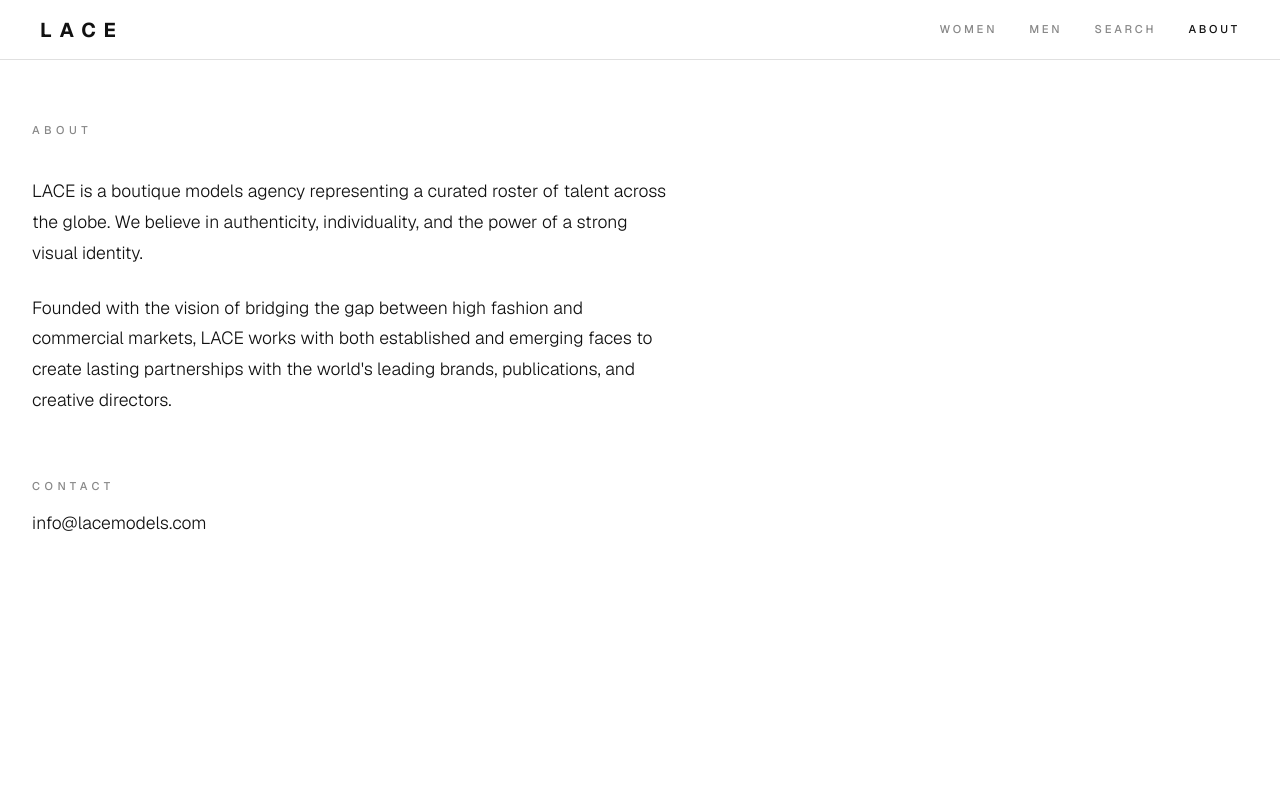
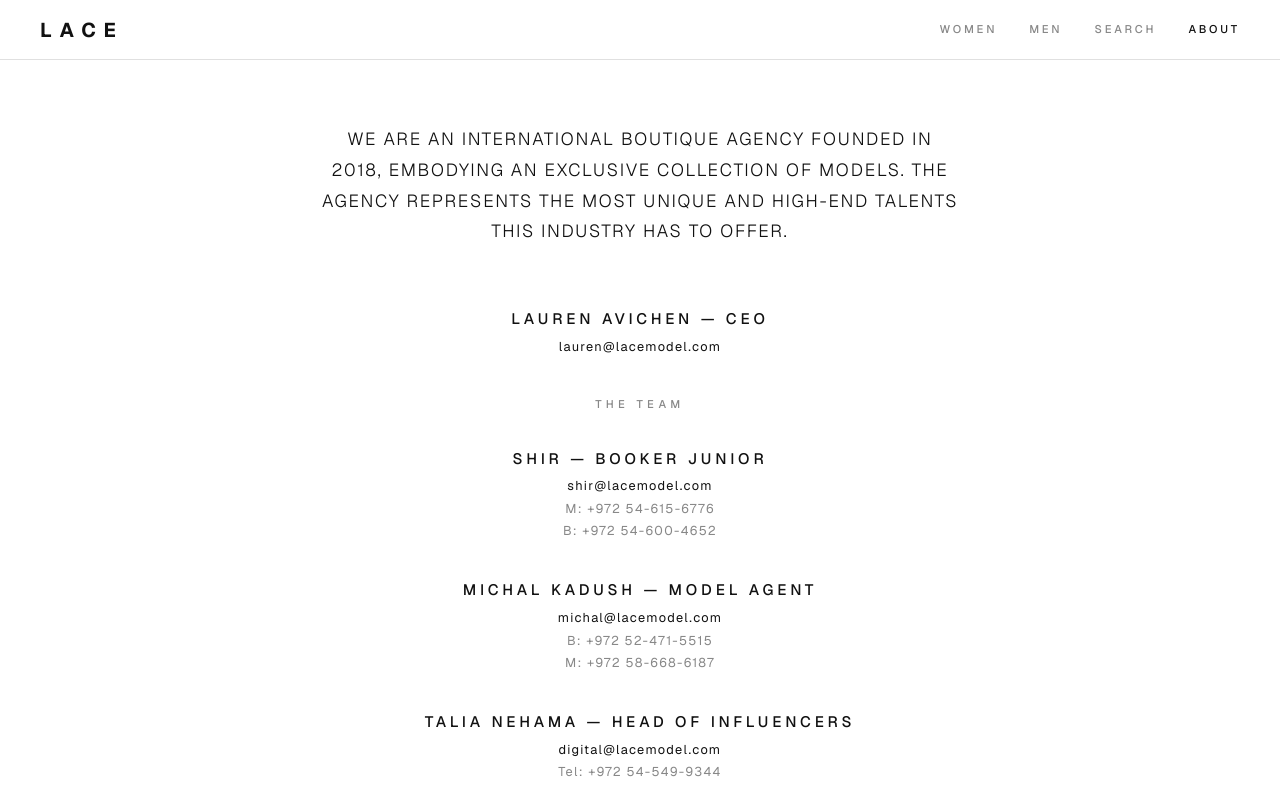
Before and after one commit to Omerf130/lace, a Next.js app: page /about in a window 1280 px wide. Shown: the top 800 px of the page. Built offline with nearby package versions, Linux system fonts and the light colour scheme; no server answers.

Commit message:
about page

```diff
--- a/src/app/about/page.module.scss
+++ b/src/app/about/page.module.scss
@@ -10,30 +10,25 @@
 
 .content {
   max-width: 640px;
+  margin: 0 auto;
+  text-align: center;
 }
 
-.title {
-  font-size: $font-size-xs;
-  font-weight: $font-weight-medium;
-  letter-spacing: $letter-spacing-widest;
+.intro {
+  font-size: $font-size-lg;
+  font-weight: $font-weight-light;
+  line-height: $line-height-relaxed;
+  letter-spacing: $letter-spacing-wide;
   text-transform: uppercase;
-  color: $color-text-muted;
+  color: $color-text;
+  margin-bottom: $space-16;
+}
+
+.section {
   margin-bottom: $space-10;
 }
 
-.text {
-  font-size: $font-size-lg;
-  font-weight: $font-weight-light;
-  line-height: $line-height-relaxed;
-  color: $color-text;
-  margin-bottom: $space-6;
-}
-
-.contact {
-  margin-top: $space-16;
-}
-
-.subtitle {
+.heading {
   font-size: $font-size-xs;
   font-weight: $font-weight-medium;
   letter-spacing: $letter-spacing-widest;
@@ -41,3 +36,30 @@
   color: $color-text-muted;
   margin-bottom: $space-4;
 }
+
+.name {
+  font-size: $font-size-base;
+  font-weight: $font-weight-medium;
+  letter-spacing: $letter-spacing-wider;
+  text-transform: uppercase;
+  color: $color-text;
+  margin-bottom: $space-2;
+}
+
+.detail {
+  font-size: $font-size-sm;
+  font-weight: $font-weight-normal;
+  letter-spacing: $letter-spacing-wide;
+  color: $color-text-muted;
+  line-height: $line-height-relaxed;
+
+  a {
+    color: $color-text;
+    text-decoration: none;
+    transition: opacity $transition-fast;
+
+    &:hover {
+      opacity: 0.6;
+    }
+  }
+}
--- a/src/app/about/page.tsx
+++ b/src/app/about/page.tsx
@@ -4,7 +4,8 @@ import styles from "./page.module.scss";
 
 export const metadata = {
   title: "About",
-  description: "Learn about LACE — a boutique models agency representing curated talent worldwide.",
+  description:
+    "LACE — an international boutique agency founded in 2018, representing the most unique and high-end talents.",
 };
 
 export default function AboutPage() {
@@ -13,27 +14,55 @@ export default function AboutPage() {
       <Navbar />
       <main className={styles.main}>
         <div className={styles.content}>
-          <h1 className={styles.title}>About</h1>
-
-          <p className={styles.text}>
-            LACE is a boutique models agency representing a curated roster of
-            talent across the globe. We believe in authenticity, individuality,
-            and the power of a strong visual identity.
+          <p className={styles.intro}>
+            We are an international boutique agency founded in 2018, embodying an
+            exclusive collection of models. The agency represents the most unique
+            and high-end talents this industry has to offer.
           </p>
 
-          <p className={styles.text}>
-            Founded with the vision of bridging the gap between high fashion and
-            commercial markets, LACE works with both established and emerging
-            faces to create lasting partnerships with the world&apos;s leading
-            brands, publications, and creative directors.
-          </p>
+          <section className={styles.section}>
+            <h2 className={styles.name}>Lauren Avichen — CEO</h2>
+            <p className={styles.detail}>
+              <a href="mailto:lauren@lacemodel.com">lauren@lacemodel.com</a>
+            </p>
+          </section>
 
-          <div className={styles.contact}>
-            <h2 className={styles.subtitle}>Contact</h2>
-            <p className={styles.text}>
-              info@lacemodels.com
+          <section className={styles.section}>
+            <h2 className={styles.heading}>The Team</h2>
+          </section>
+
+          <section className={styles.section}>
+            <h3 className={styles.name}>Shir — Booker Junior</h3>
+            <p className={styles.detail}>
+              <a href="mailto:shir@lacemodel.com">shir@lacemodel.com</a>
             </p>
-          </div>
+            <p className={styles.detail}>M: +972 54-615-6776</p>
+            <p className={styles.detail}>B: +972 54-600-4652</p>
+          </section>
+
+          <section className={styles.section}>
+            <h3 className={styles.name}>Michal Kadush — Model Agent</h3>
+            <p className={styles.detail}>
+              <a href="mailto:michal@lacemodel.com">michal@lacemodel.com</a>
+            </p>
+            <p className={styles.detail}>B: +972 52-471-5515</p>
+            <p className={styles.detail}>M: +972 58-668-6187</p>
+          </section>
+
+          <section className={styles.section}>
+            <h3 className={styles.name}>Talia Nehama — Head of Influencers</h3>
+            <p className={styles.detail}>
+              <a href="mailto:digital@lacemodel.com">digital@lacemodel.com</a>
+            </p>
+            <p className={styles.detail}>Tel: +972 54-549-9344</p>
+          </section>
+
+          <section className={styles.section}>
+            <h2 className={styles.heading}>Scouting</h2>
+            <p className={styles.detail}>
+              <a href="mailto:scouting@lacemodel.com">scouting@lacemodel.com</a>
+            </p>
+          </section>
         </div>
       </main>
       <Footer />
```
